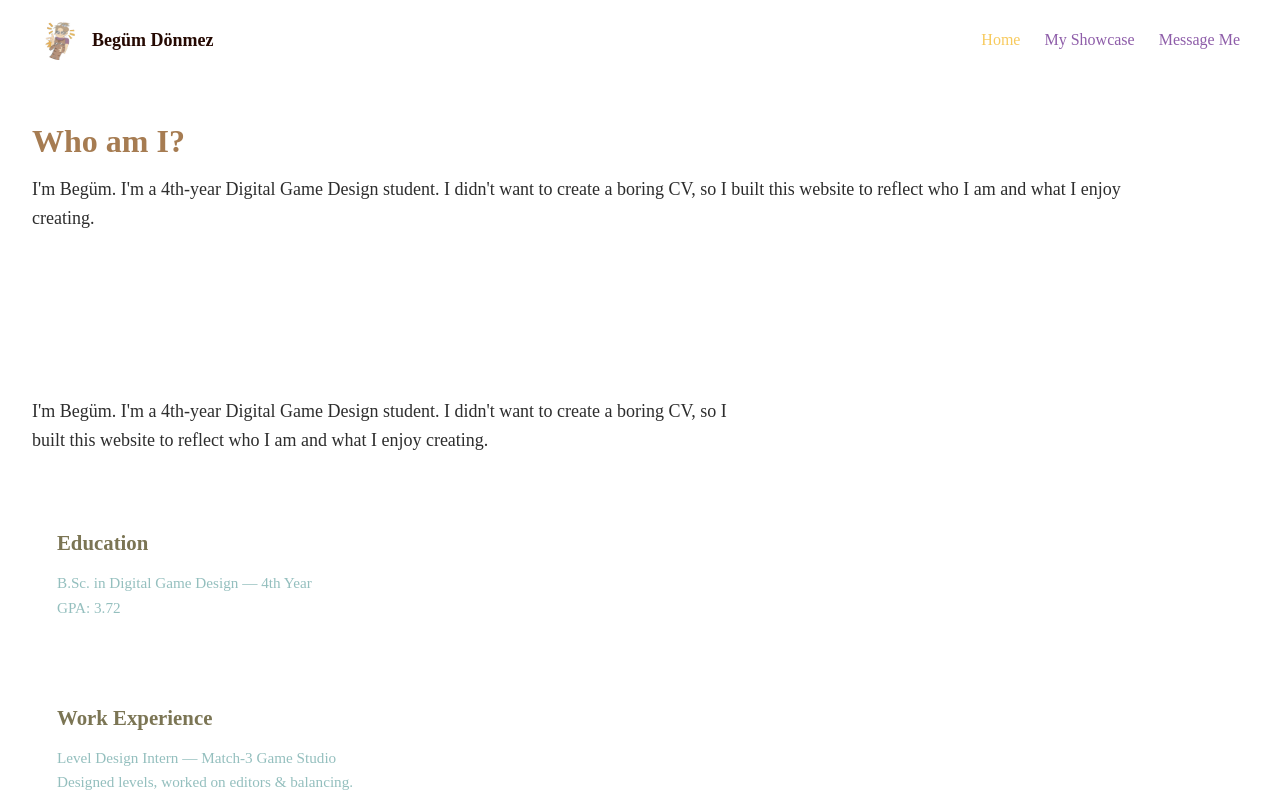
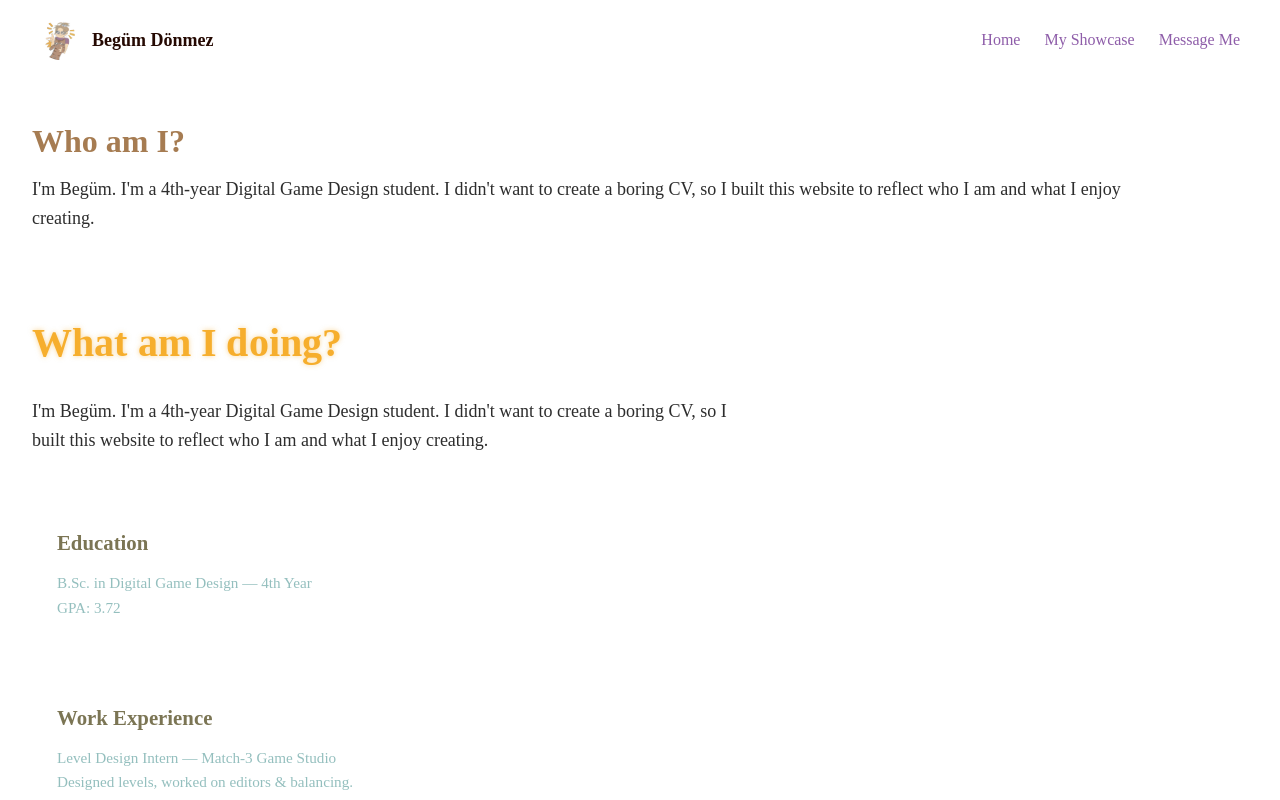
Before and after one commit to begumdonmez/my-portfolio, a React (Vite) app: page / in a window 1280 px wide. In both pictures the pointer is over the link "Home". Shown: the top 800 px of the page. Built offline with nearby package versions, Linux system fonts and the light colour scheme; a web font is replaced by a local one.

Commit message:
magic text 10s

```diff
--- a/src/components/Header.css
+++ b/src/components/Header.css
@@ -49,6 +49,7 @@
 }
 
 .header-right a:hover {
-    opacity: 0.7;
-    color: #F4B41A;
+    opacity: 1;
+    color: #F6AE2D; /* MagicText rengiyle uyumlu */
+    transition: color 0.3s ease;
 }
--- a/src/components/MagicText.css
+++ b/src/components/MagicText.css
@@ -11,20 +11,26 @@
     animation: spellReveal 0.6s forwards;
     color: #F6AE2D;
 }
-
+.spell-text span:hover {
+    transform: scale(1.4) translateY(-8px); /* Harf büyür ve yukarı zıplar */
+    text-shadow: 0 0 15px #F6AE2D, 0 0 30px #F6AE2D; /* Güçlü parlama */
+    color: #CD533B;
+}
 @keyframes spellReveal {
     0% {
         opacity: 0;
         transform: scale(0.3);
-        background: transparent;
+        text-shadow: 0 0 0px #F6AE2D;
     }
     60% {
         opacity: 1;
         transform: scale(1.3);
-        background: rgba(246, 174, 45, 0.35);
+        text-shadow: 0 0 20px #F6AE2D; /* Parlama efekti */
     }
     100% {
+        opacity: 1;
         transform: scale(1);
+        text-shadow: 0 0 5px rgba(246, 174, 45, 0.5);
         background: transparent;
     }
 }
--- a/src/components/MagicText.jsx
+++ b/src/components/MagicText.jsx
@@ -1,8 +1,22 @@
+import { useState, useEffect } from "react";
 import "./MagicText.css";
 
 function MagicText({ text }) {
+    const [animationKey, setAnimationKey] = useState(0);
+
+    useEffect(() => {
+
+        const interval = setInterval(() => {
+            setAnimationKey((prev) => prev + 1);
+        }, 10000);
+
+        return () => clearInterval(interval); // Bileşen kapandığında hafızayı temizler
+    }, []);
+
     return (
-        <h2 className="spell-text">
+        /* key her değiştiğinde React bu başlığı ve içindeki tüm harfleri
+           yeniden oluşturur, böylece CSS animasyonu tetiklenir. */
+        <h2 className="spell-text" key={animationKey}>
             {text.split("").map((char, index) => (
                 <span
                     key={index}
--- a/src/components/WhatAmIDoing.css
+++ b/src/components/WhatAmIDoing.css
@@ -88,11 +88,14 @@
     color: #7f5af0;
 }
 
-.doing-section li:hover {
-    transform: translateX(6px);
-    color: #ffffff;
+/* Mevcut dosyanın geri kalanını koruyarak sadece hover kısmını güncelle veya ekle */
+.doing-section:hover {
+    transform: translateY(-6px);
+    border-color: #F6AE2D; /* Çerçeve rengi değişir */
+    box-shadow:
+            0 10px 30px rgba(0, 0, 0, 0.15),
+            0 0 20px rgba(246, 174, 45, 0.2); /* Altın rengi parlama */
 }
-
 /* Responsive */
 @media (max-width: 768px) {
     .doing-section {
```
